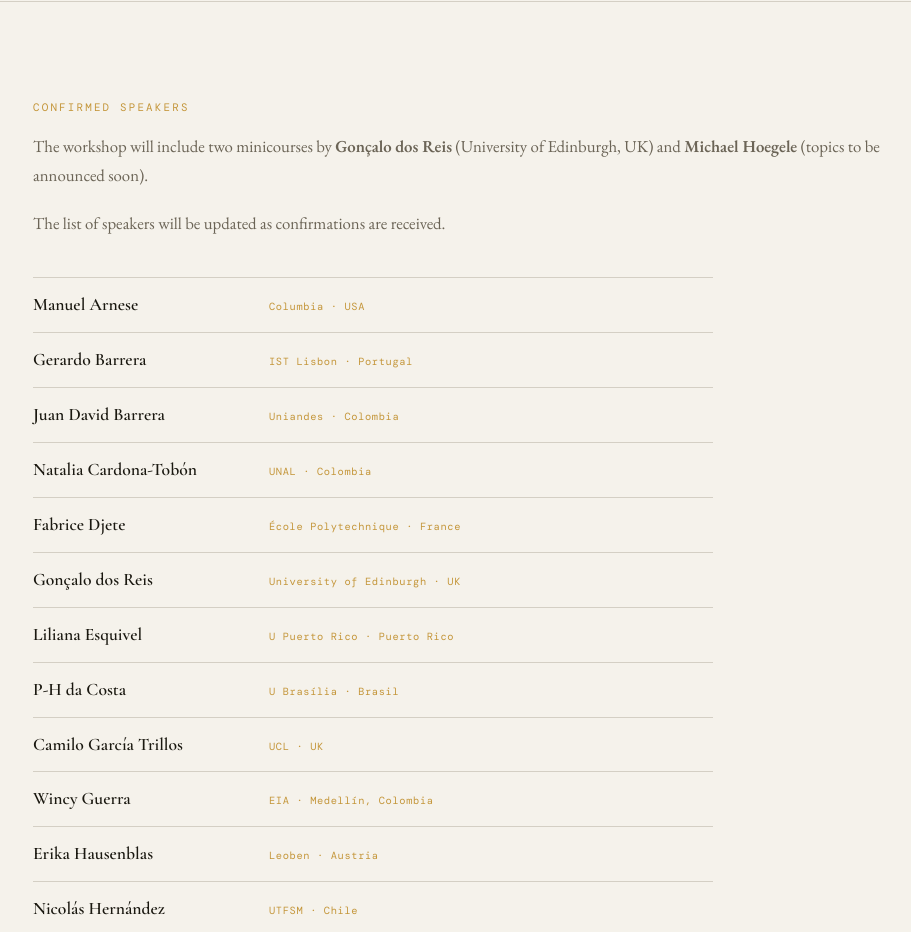
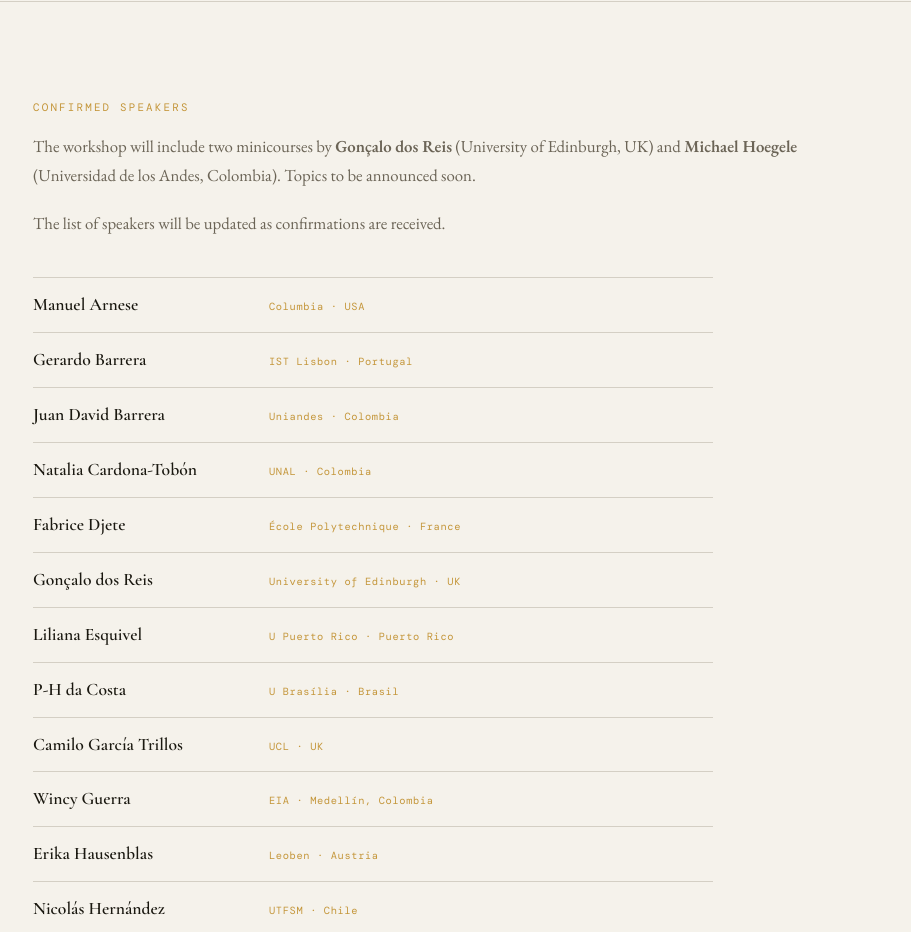
Before and after one commit to Libera2026/Libera2026.github.io, a plain HTML site: page index.html in a window 1280 px wide. Shown: the part 1820-2752 px from the top of the page, without its empty margins (177-1088 px from the left). Drawn offline with nearby package versions, Linux system fonts and the light colour scheme.

Commit message:
Add files via upload

```diff
--- a/index.html
+++ b/index.html
@@ -618,7 +618,7 @@
 <section id="speakers">
   <div class="section-inner">
     <p class="section-label">Confirmed Speakers</p>
-    <p class="section-body" style="margin-bottom:1.2rem;">The workshop will include two minicourses by <strong>Gonçalo dos Reis</strong> (University of Edinburgh, UK) and <strong>Michael Hoegele</strong> (topics to be announced soon).</p>
+    <p class="section-body" style="margin-bottom:1.2rem;">The workshop will include two minicourses by <strong>Gonçalo dos Reis</strong> (University of Edinburgh, UK) and <strong>Michael Hoegele</strong> (Universidad de los Andes, Colombia). Topics to be announced soon.</p>
     <p class="section-body">The list of speakers will be updated as confirmations are received.</p>
     <div class="speakers-list">
       <div class="speaker-item">
```
